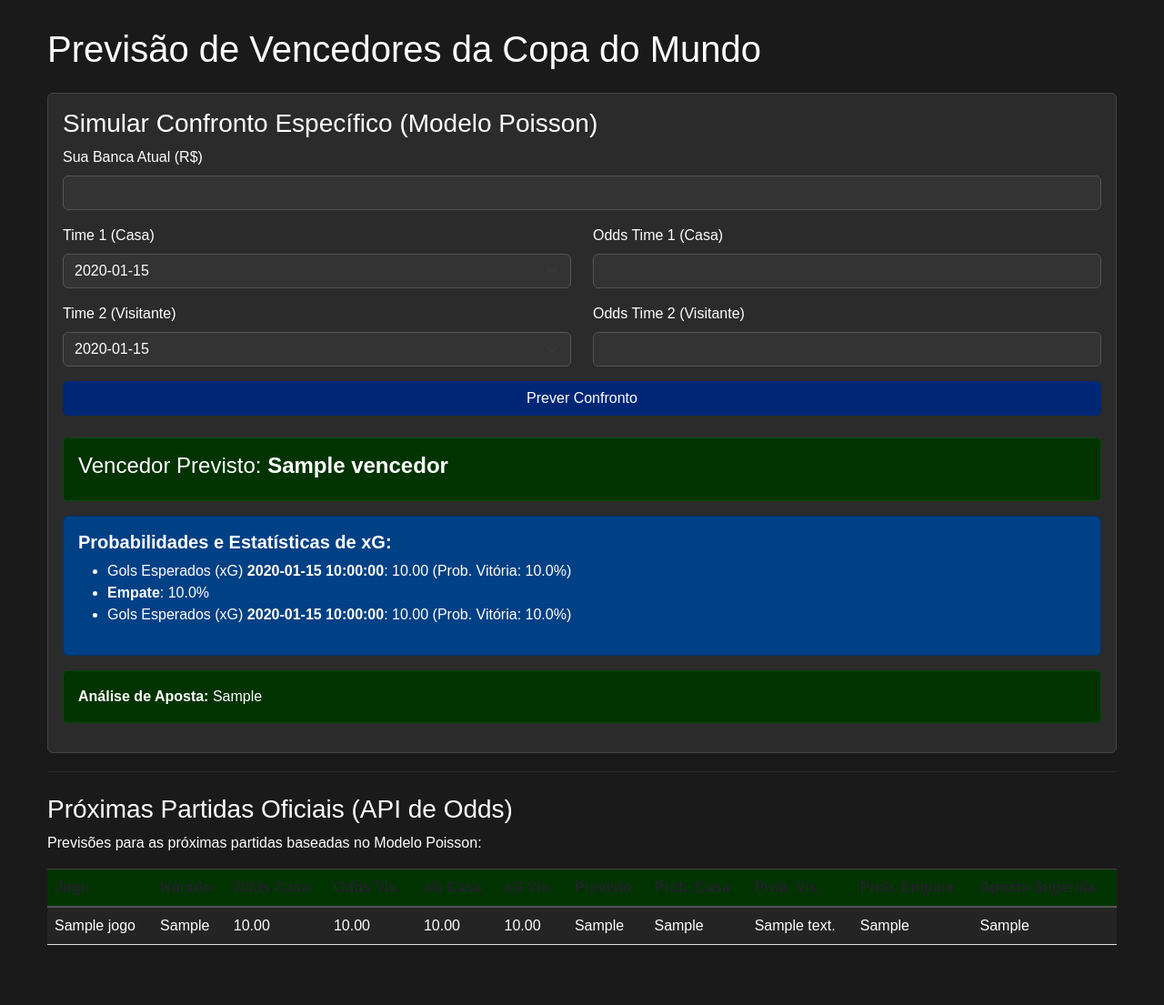
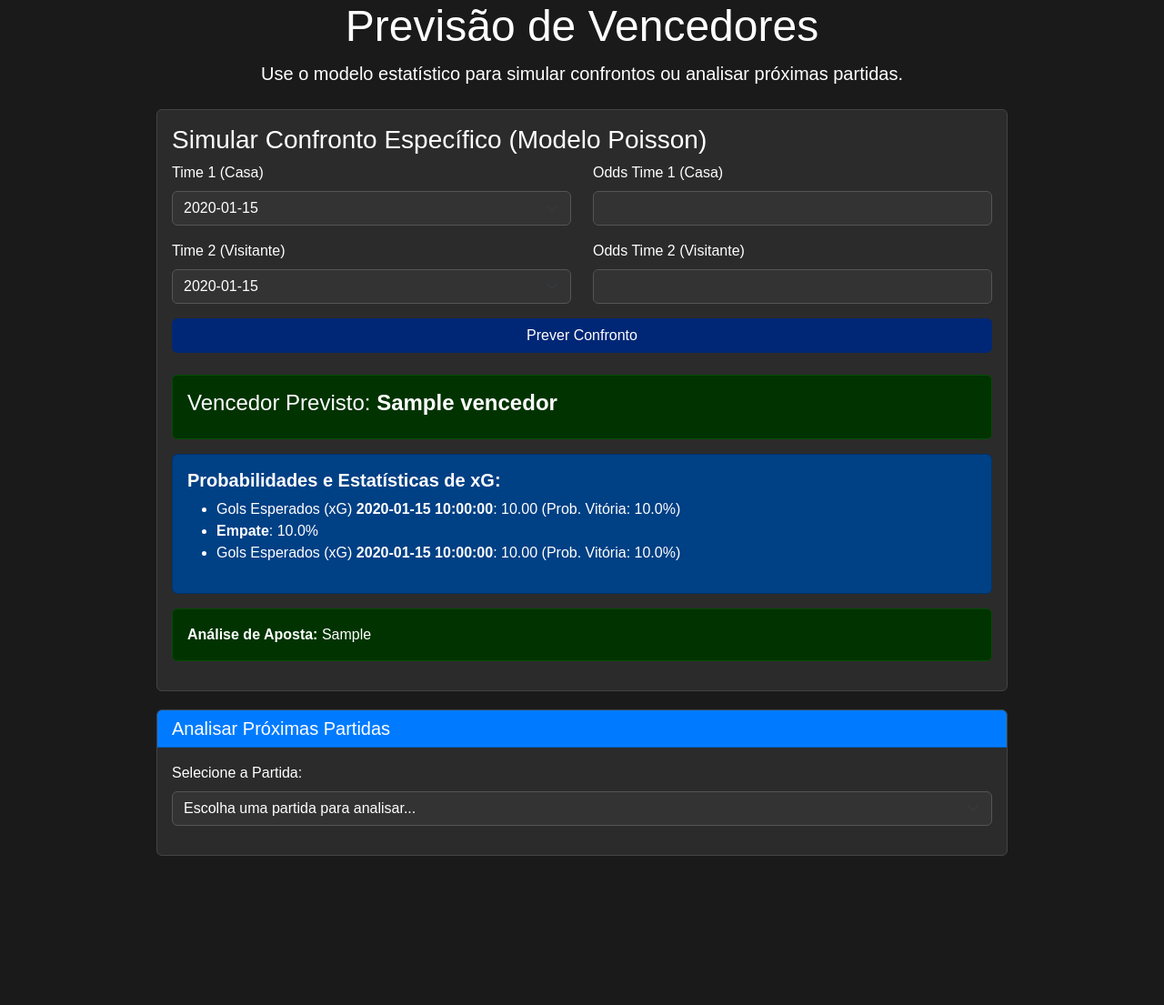
Before and after one commit to pedrohgavioli-cyber/World-Cup-games-winners, a Flask app: template templates/index.html in a window 1280 px wide. Shown: the whole page at 91% size. After the commit the page ends 941 px from the top, so only its background shows below. Run offline with Flask 3, Linux system fonts and the light colour scheme; the template is opened without the code that fills it: most values are stand-ins (such as "Sample title", 1, 10 or a date in 2020).

Commit message:
Refactor HTML structure and update Bootstrap version for improved styling and functionality

```diff
--- a/flask_app.py
+++ b/flask_app.py
@@ -1,7 +1,6 @@
 from flask import Flask, render_template, request, jsonify
 import pandas as pd
 import numpy as np
-import json
 import time
 from data_prep import preparar_estatisticas_equipes
 from odds import obter_proximas_partidas
--- a/templates/index.html
+++ b/templates/index.html
@@ -1,11 +1,11 @@
 <!DOCTYPE html>
-<html lang="pt-BR">
+<html lang="pt-br">
 <head>
     <meta charset="UTF-8">
     <meta name="viewport" content="width=device-width, initial-scale=1.0">
-    <title>Previsão de Vencedores da Copa do Mundo</title>
+    <title>Previsão de Partidas</title>
     <!-- Bootstrap CSS -->
-    <link href="https://cdn.jsdelivr.net/npm/bootstrap@5.3.0/dist/css/bootstrap.min.css" rel="stylesheet">
+    <link href="https://cdn.jsdelivr.net/npm/bootstrap@5.3.3/dist/css/bootstrap.min.css" rel="stylesheet">
     <style>
         body {
             background-color: #1A1A1A;
@@ -13,10 +13,7 @@
             font-family: sans-serif;
             padding-bottom: 50px;
         }
-        .container {
-            max-width: 1200px;
-            margin-top: 30px;
-        }
+        .container { max-width: 960px; }
         h1, h2, h3 {
             color: #FFFFFF;
         }
@@ -25,6 +22,10 @@
             color: #FFFFFF;
             border: 1px solid #444;
             margin-bottom: 20px;
+        }
+        .card-header {
+            background-color: #007bff;
+            color: white;
         }
         .form-control, .form-select {
             background-color: #333;
@@ -45,23 +46,11 @@
             background-color: #001a50;
             border-color: #001a50;
         }
-        .table {
-            color: #FFFFFF;
+        #loader {
+            display: none; /* Oculto por padrão */
         }
-        .table-striped>tbody>tr:nth-of-type(odd)>* {
-            color: #FFFFFF;
-            background-color: rgba(255, 255, 255, 0.05);
-        }
-        .table-hover>tbody>tr:hover>* {
-            color: #FFFFFF;
-            background-color: rgba(255, 255, 255, 0.1);
-        }
-        .table thead th {
-            border-bottom: 2px solid #555;
-            background-color: #003300;
-        }
-        .table td, .table th {
-            border-top: 1px solid #444;
+        #prediction-result-card {
+            display: none; /* Oculto por padrão */
         }
         .alert-warning {
             background-color: #ffcc00;
@@ -82,8 +71,12 @@
 </head>
 <body>
     <div class="container">
-        <h1 class="mb-4">Previsão de Vencedores da Copa do Mundo</h1>
+        <div class="text-center mb-4">
+            <h1 class="display-5">Previsão de Vencedores</h1>
+            <p class="lead">Use o modelo estatístico para simular confrontos ou analisar próximas partidas.</p>
+        </div>
 
+        <!-- Seção de Simulação Manual -->
         <div class="card">
             <div class="card-body">
                 <h3 class="card-title">Simular Confronto Específico (Modelo Poisson)</h3>
@@ -95,7 +88,7 @@
                 {% endif %}
 
                 <form method="POST" onsubmit="document.getElementById('submitBtn').disabled=true; document.getElementById('submitText').classList.add('d-none'); document.getElementById('loadingSpinner').classList.remove('d-none');">
-                    <div class="mb-3">
+                    <div class="mb-3 d-none">
                         <label for="banca" class="form-label">Sua Banca Atual (R$)</label>
                         <input type="number" step="0.01" min="1.0" class="form-control" id="banca" name="banca" value="{{ banca }}" required>
                     </div>
@@ -165,56 +158,139 @@
             </div>
         </div>
 
-        <hr style="border-color: #555;">
+        <!-- Seção de Próximas Partidas -->
+        <div class="card">
+            <h5 class="card-header">Analisar Próximas Partidas</h5>
+            <div class="card-body">
+                {% if proximos_jogos %}
+                    <div class="mb-3">
+                        <label for="match-selector" class="form-label">Selecione a Partida:</label>
+                        <select id="match-selector" class="form-select">
+                            <option value="" selected disabled>Escolha uma partida para analisar...</option>
+                            {% for jogo in proximos_jogos %}
+                                <option value="{{ loop.index0 }}">{{ jogo.jogo }}</option>
+                            {% endfor %}
+                        </select>
+                    </div>
 
-        <div class="mt-4">
-            <h3>Próximas Partidas Oficiais (API de Odds)</h3>
+                    <!-- Indicador de Carregamento -->
+                    <div id="loader" class="text-center my-3">
+                        <div class="spinner-border text-primary" role="status">
+                            <span class="visually-hidden">Carregando...</span>
+                        </div>
+                        <p>Calculando previsões...</p>
+                    </div>
 
-            {% if tabela_proximos_jogos %}
-            <p>Previsões para as próximas partidas baseadas no Modelo Poisson:</p>
-            <div class="table-responsive">
-                <table class="table table-striped table-hover">
-                    <thead>
-                        <tr>
-                            <th>Jogo</th>
-                            <th>Horário</th>
-                            <th>Odds Casa</th>
-                            <th>Odds Vis.</th>
-                            <th>xG Casa</th>
-                            <th>xG Vis.</th>
-                            <th>Previsto</th>
-                            <th>Prob. Casa</th>
-                            <th>Prob. Vis.</th>
-                            <th>Prob. Empate</th>
-                            <th>Aposta Sugerida</th>
-                        </tr>
-                    </thead>
-                    <tbody>
-                        {% for jogo in tabela_proximos_jogos %}
-                        <tr>
-                            <td>{{ jogo['Jogo'] }}</td>
-                            <td>{{ jogo['Horário de Início'] }}</td>
-                            <td>{{ "%.2f"|format(jogo['Média Odds Casa']) if jogo['Média Odds Casa'] == jogo['Média Odds Casa'] else 'N/A' }}</td>
-                            <td>{{ "%.2f"|format(jogo['Média Odds Visitante']) if jogo['Média Odds Visitante'] == jogo['Média Odds Visitante'] else 'N/A' }}</td>
-                            <td>{{ "%.2f"|format(jogo['xG Casa']) }}</td>
-                            <td>{{ "%.2f"|format(jogo['xG Visitante']) }}</td>
-                            <td>{{ jogo['Vencedor Previsto'] }}</td>
-                            <td>{{ jogo['Probabilidade Casa'] }}</td>
-                            <td>{{ jogo['Probabilidade Visitante'] }}</td>
-                            <td>{{ jogo['Probabilidade Empate'] }}</td>
-                            <td>{{ jogo['Aposta Sugerida'] }}</td>
-                        </tr>
-                        {% endfor %}
-                    </tbody>
-                </table>
+                    <!-- Card de Resultados Dinâmico -->
+                    <div id="prediction-result-card" class="card mt-3">
+                        <div class="card-body">
+                            <h5 class="card-title" id="prediction-title"></h5>
+                            <div class="row text-center">
+                                <div class="col-4">
+                                    <h6>Vitória Casa</h6>
+                                    <p class="fs-4" id="prob-casa"></p>
+                                </div>
+                                <div class="col-4">
+                                    <h6>Empate</h6>
+                                    <p class="fs-4" id="prob-empate"></p>
+                                </div>
+                                <div class="col-4">
+                                    <h6>Vitória Visitante</h6>
+                                    <p class="fs-4" id="prob-visitante"></p>
+                                </div>
+                            </div>
+                            <hr>
+                            <h6>Placares Mais Prováveis:</h6>
+                            <ul class="list-group list-group-flush" id="top-scores">
+                                <!-- Placares serão inseridos aqui via JS -->
+                            </ul>
+                        </div>
+                    </div>
+                {% else %}
+                    <div class="alert alert-info">Nenhuma próxima partida encontrada para análise.</div>
+                {% endif %}
             </div>
-            {% else %}
-            <p>Nenhuma partida futura encontrada.</p>
-            {% endif %}
         </div>
     </div>
 
     <!-- Bootstrap JS (optional, for some components if added later) -->
-    <script src="https://cdn.jsdelivr.net/npm/bootstrap@5.3.0/dist/js/bootstrap.bundle.min.js"></script>
+    <script src="https://cdn.jsdelivr.net/npm/bootstrap@5.3.3/dist/js/bootstrap.bundle.min.js"></script>
+    <script>
+        // Armazena os dados das próximas partidas passados pelo Flask
+        const proximosJogos = {{ proximos_jogos|tojson }};
+
+        document.getElementById('match-selector').addEventListener('change', function() {
+            const selectedIndex = this.value;
+            if (!selectedIndex) return;
+
+            const selectedMatch = proximosJogos[selectedIndex];
+            const loader = document.getElementById('loader');
+            const resultCard = document.getElementById('prediction-result-card');
+
+            // Mostra o loader e esconde o card de resultado anterior
+            loader.style.display = 'block';
+            resultCard.style.display = 'none';
+
+            // Chama o endpoint de previsão no backend
+            fetch('/predict_match', {
+                method: 'POST',
+                headers: {
+                    'Content-Type': 'application/json',
+                },
+                body: JSON.stringify(selectedMatch),
+            })
+            .then(response => {
+                if (!response.ok) {
+                    throw new Error('Falha na requisição ao servidor.');
+                }
+                return response.json();
+            })
+            .then(data => {
+                if (data.erro) {
+                    throw new Error(data.erro);
+                }
+                // Esconde o loader
+                loader.style.display = 'none';
+
+                // Popula o card de resultados com os dados recebidos
+                document.getElementById('prediction-title').innerText = `Previsão para: ${data.jogo}`;
+                document.getElementById('prob-casa').innerText = `${(data.prob_casa * 100).toFixed(1)}%`;
+                document.getElementById('prob-empate').innerText = `${(data.prob_empate * 100).toFixed(1)}%`;
+                document.getElementById('prob-visitante').innerText = `${(data.prob_visitante * 100).toFixed(1)}%`;
+
+                const topScoresList = document.getElementById('top-scores');
+                topScoresList.innerHTML = ''; // Limpa placares anteriores
+
+                // Verifica se 'placares_mais_provaveis' existe e é um array
+                if (data.placares_mais_provaveis && Array.isArray(data.placares_mais_provaveis)) {
+                    data.placares_mais_provaveis.forEach(score => {
+                        const listItem = document.createElement('li');
+                        listItem.className = 'list-group-item d-flex justify-content-between align-items-center';
+                        listItem.innerText = `Placar: ${score.placar}`;
+
+                        const probabilitySpan = document.createElement('span');
+                        probabilitySpan.className = 'badge bg-primary rounded-pill';
+                        probabilitySpan.innerText = `${(score.probabilidade * 100).toFixed(2)}%`;
+
+                        listItem.appendChild(probabilitySpan);
+                        topScoresList.appendChild(listItem);
+                    });
+                } else {
+                    const listItem = document.createElement('li');
+                    listItem.className = 'list-group-item';
+                    listItem.innerText = 'Não há placares prováveis disponíveis.';
+                    topScoresList.appendChild(listItem);
+                }
+
+
+                // Mostra o card de resultados
+                resultCard.style.display = 'block';
+            })
+            .catch(error => {
+                loader.style.display = 'none';
+                alert(`Erro ao buscar previsão: ${error.message}`);
+            });
+        });
+    </script>
 </body>
 </html>
```
